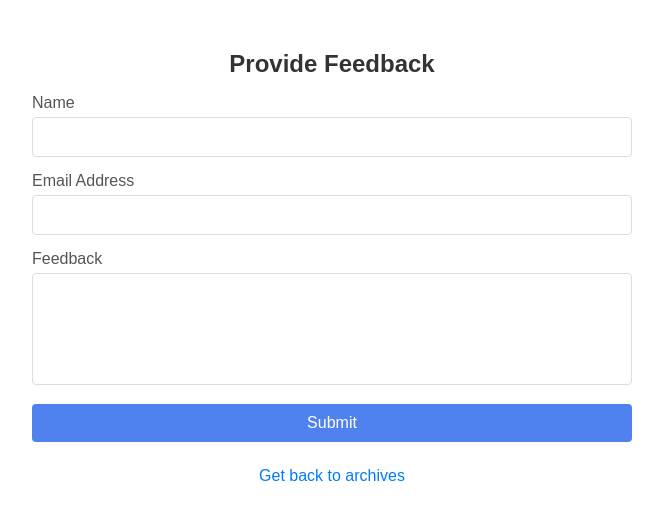
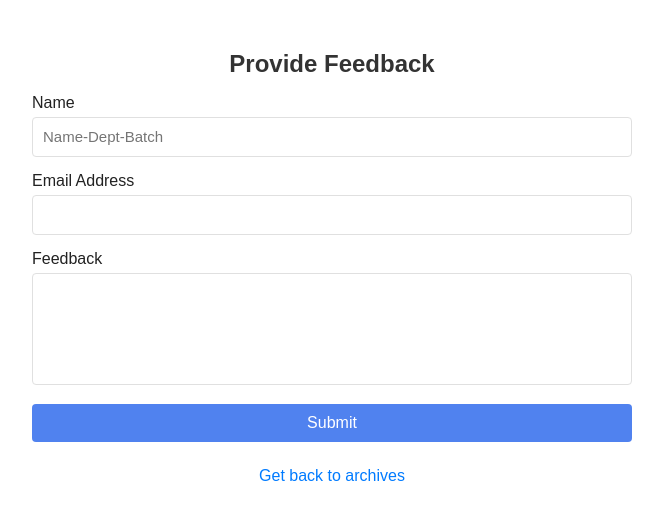
Before and after one commit to Masrur-13/College_Archive, a plain HTML site: page feedback.html in a window 1280 px wide. Shown: the whole page, without its empty margins (308-971 px from the left). Drawn offline with Linux system fonts and the light colour scheme; a small style sheet from the web is missing.

Commit message:
modified:   feedback.css 	modified:   feedback.html

```diff
--- a/feedback.css
+++ b/feedback.css
@@ -35,7 +35,8 @@ h1 {
 
 label {
   font-size: 16px;
-  color: #555;
+  color: #222;
+  font-weight: 500;
 }
 
 input[type='text'],
@@ -45,13 +46,19 @@ textarea {
   padding: 10px;
   font-size: 16px;
   margin-top: 5px;
-  border: 1px solid #ddd;
+  border: 1px solid #e0e0e0;
   border-radius: 4px;
   box-sizing: border-box;
 }
 
+input[type='text']::placeholder {
+  font-family: 'Nunito', sans-serif;
+  font-size: 15px;
+}
+
 textarea {
   resize: none;
+  font-family: 'Nunito', sans-serif;
 }
 
 .submit-btn {
--- a/feedback.html
+++ b/feedback.html
@@ -21,7 +21,13 @@
         />
         <div class="form-group">
           <label for="name">Name</label>
-          <input type="text" id="name" name="name" required />
+          <input
+            type="text"
+            id="name"
+            name="name"
+            required
+            placeholder="Name-Dept-Batch"
+          />
         </div>
 
         <div class="form-group">
```
